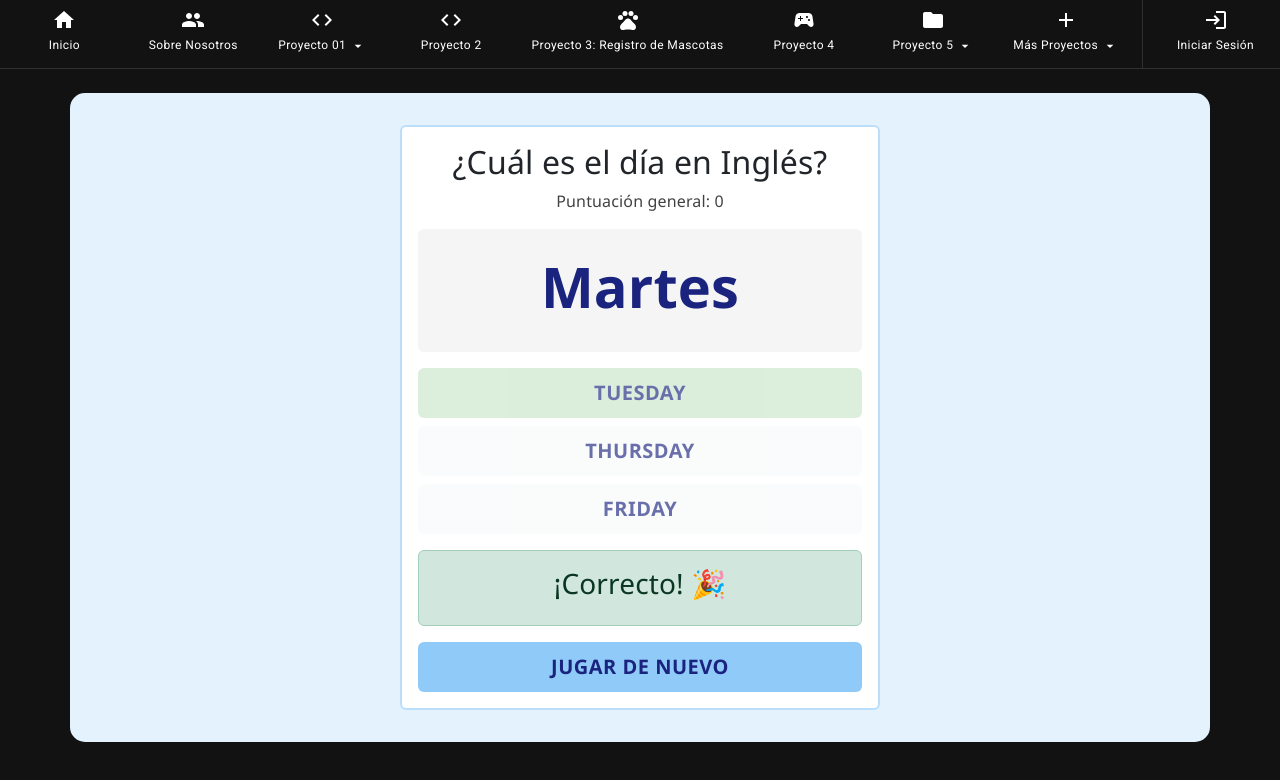
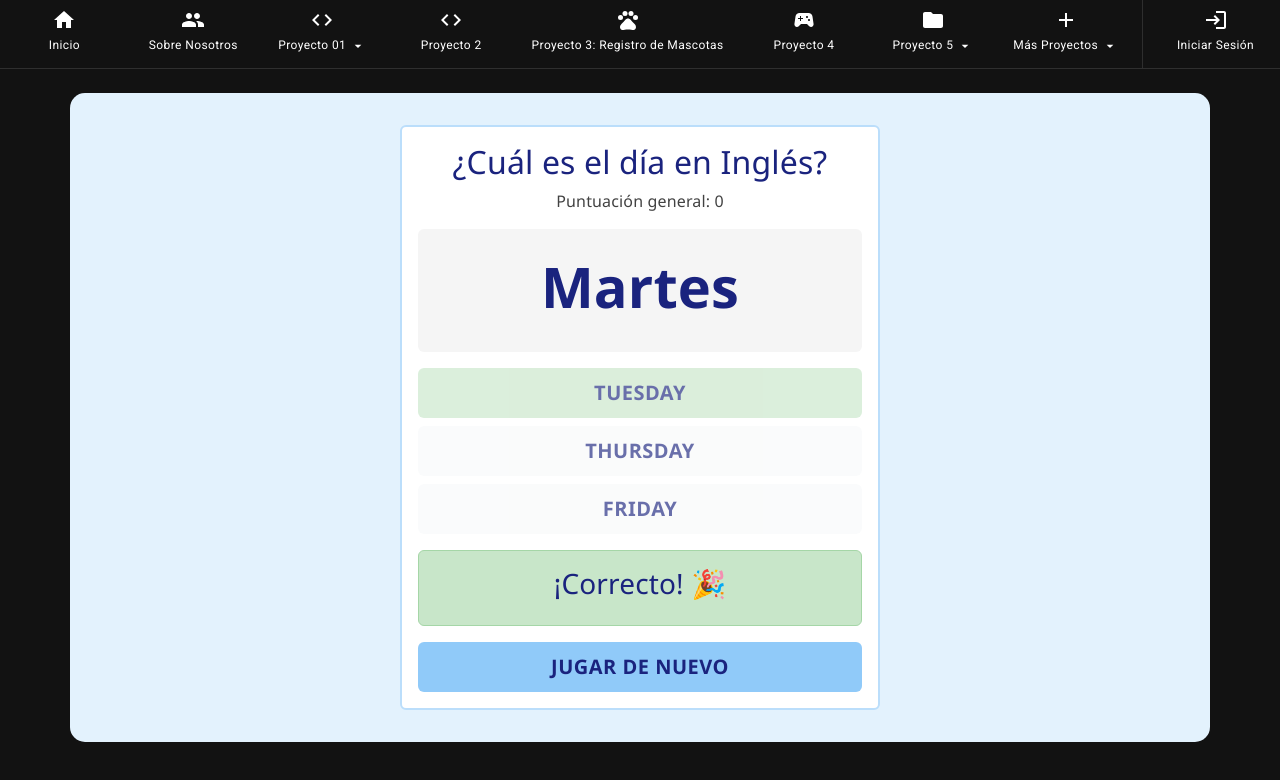
Before and after one commit to Lautaro-Espinosa015/Hub-Proyectos-Grupo2-FPW, a React (Vite) app in the folder client/: page /AdivinaDia in a window 1280 px wide. Both pictures are taken after a click on the button "TUESDAY". Shown: the top 780 px of the page. Built offline with nearby package versions, Linux system fonts and the light colour scheme.

Commit message:
chore: cambio de colores al juego Adivina el Día - developer Mauro Pappalardo

```diff
--- a/client/src/components/EnglishGames/Nivel 1/AdivinaDia.jsx
+++ b/client/src/components/EnglishGames/Nivel 1/AdivinaDia.jsx
@@ -1,7 +1,7 @@
 import React, { useState, useEffect } from 'react';
 import { Card, Button, Alert, Row, Col, Container } from 'react-bootstrap';
 
-// 📋 Lista Maestra de Días
+// Lista Maestra de Días
 const masterList = [
   { es: 'Lunes', en: 'Monday' },
   { es: 'Martes', en: 'Tuesday' },
@@ -13,14 +13,15 @@ const masterList = [
 ];
 
 function AdivinaDiaSimple() {
-  const [preguntaDia, setPreguntaDia] = useState(null);
-  const [opciones, setOpciones] = useState([]);
-  const [haGanado, setHaGanado] = useState(false);
-  const [mensajeFeedback, setMensajeFeedback] = useState(null);
-  const [puntuacion, setPuntuacion] = useState(0);
-  const [aciertosConsecutivos, setAciertosConsecutivos] = useState(0);
+  // Estados principales del juego
+  const [preguntaDia, setPreguntaDia] = useState(null); // Día a adivinar
+  const [opciones, setOpciones] = useState([]); // Opciones en inglés
+  const [haGanado, setHaGanado] = useState(false); // Estado de acierto
+  const [mensajeFeedback, setMensajeFeedback] = useState(null); // Mensaje de respuesta
+  const [puntuacion, setPuntuacion] = useState(0); // Puntuación acumulada
+  const [aciertosConsecutivos, setAciertosConsecutivos] = useState(0); // Racha de aciertos
 
-  // 🔄 Función Central: Inicia o Reinicia el Juego
+  // Función Central: Inicia o Reinicia el Juego
   const generarJuego = () => {
     setHaGanado(false);
     setMensajeFeedback(null);
@@ -34,6 +35,7 @@ function AdivinaDiaSimple() {
     setPreguntaDia(respuestaCorrecta);
   };
 
+  // Cargar puntuación desde localStorage al iniciar
   useEffect(() => {
     generarJuego();
     const puntuacionGuardada = localStorage.getItem('puntuacionGeneral');
@@ -42,7 +44,7 @@ function AdivinaDiaSimple() {
     }
   }, []);
 
-  // 📝 Función para Revisar la Respuesta del Usuario
+  // Función para revisar la respuesta del usuario
   const RevisarRespuesta = (selectedEnglishName) => {
     if (haGanado) return;
 
@@ -53,26 +55,29 @@ function AdivinaDiaSimple() {
       const nuevosAciertos = aciertosConsecutivos + 1;
       setAciertosConsecutivos(nuevosAciertos);
 
+      // Cada 5 aciertos consecutivos, sumar 1 punto
       if (nuevosAciertos % 5 === 0) {
         const nuevaPuntuacion = puntuacion + 1;
         setPuntuacion(nuevaPuntuacion);
         localStorage.setItem('puntuacionGeneral', nuevaPuntuacion);
       }
     } else {
-      setMensajeFeedback('Incorrecto. Intenta de nuevo. ');
+      setMensajeFeedback('Incorrecto. Intenta de nuevo.');
     }
   };
 
+  // Mostrar mensaje de carga si aún no hay pregunta
   if (!preguntaDia) {
     return <p>Cargando...</p>;
   }
 
   return (
     <Container className="mt-4" style={{ backgroundColor: '#e3f2fd', padding: '2rem', borderRadius: '15px' }}>
-      <Card style={{ width: '30rem', margin: 'auto', border: `2px solid #BBDEFB` }}>
+      <Card style={{ width: '30rem', margin: 'auto', border: '2px solid #BBDEFB' }}>
         <Card.Body>
+          {/* Título del juego */}
           <Card.Title className="text-center">
-            <h2>¿Cuál es el día en Inglés?</h2>
+            <h2 style={{ color: '#1A237E' }}>¿Cuál es el día en Inglés?</h2>
           </Card.Title>
 
           {/* Puntuación general */}
@@ -97,12 +102,15 @@ function AdivinaDiaSimple() {
                   disabled={haGanado}
                   style={
                     haGanado && opcion.en === preguntaDia.en
-                      ? { // Estilo para respuesta correcta (pastel green)
-                          backgroundColor: '#c8e6c9',
+                      ? {
+                          backgroundColor: '#c8e6c9', // Verde pastel si es correcta
                           color: '#1A237E',
                           borderColor: '#a5d6a7',
-                        } // Estilo normal
-                      : { color: '#1A237E', borderColor: '#BBDEFB' } // Default button text and border
+                        }
+                      : {
+                          color: '#1A237E',
+                          borderColor: '#BBDEFB',
+                        }
                   }
                 >
                   {opcion.en}
@@ -111,20 +119,33 @@ function AdivinaDiaSimple() {
             ))}
           </Row>
 
-          {/* Feedback */}
+          {/* Feedback de respuesta */}
           {mensajeFeedback && (
             <Alert
-              variant={haGanado ? 'success' : 'danger'} // Bootstrap variants will map to default success/danger colors, which are usually good.
+              variant={haGanado ? 'success' : 'danger'}
               className="mt-3 text-center"
+              style={{
+                backgroundColor: haGanado ? '#c8e6c9' : undefined,
+                color: '#1A237E',
+                borderColor: haGanado ? '#a5d6a7' : undefined
+              }}
             >
               <h3>{mensajeFeedback}</h3>
             </Alert>
           )}
 
-          {/* Botón de jugar de nuevo */}
+          {/* Botón para jugar de nuevo */}
           {haGanado && (
             <div className="d-grid gap-2 mt-3">
-              <Button size="lg" onClick={generarJuego} style={{ backgroundColor: '#90CAF9', borderColor: '#90CAF9', color: '#1A237E' }}>
+              <Button
+                size="lg"
+                onClick={generarJuego}
+                style={{
+                  backgroundColor: '#90CAF9',
+                  borderColor: '#90CAF9',
+                  color: '#1A237E'
+                }}
+              >
                 Jugar de Nuevo
               </Button>
             </div>
```
